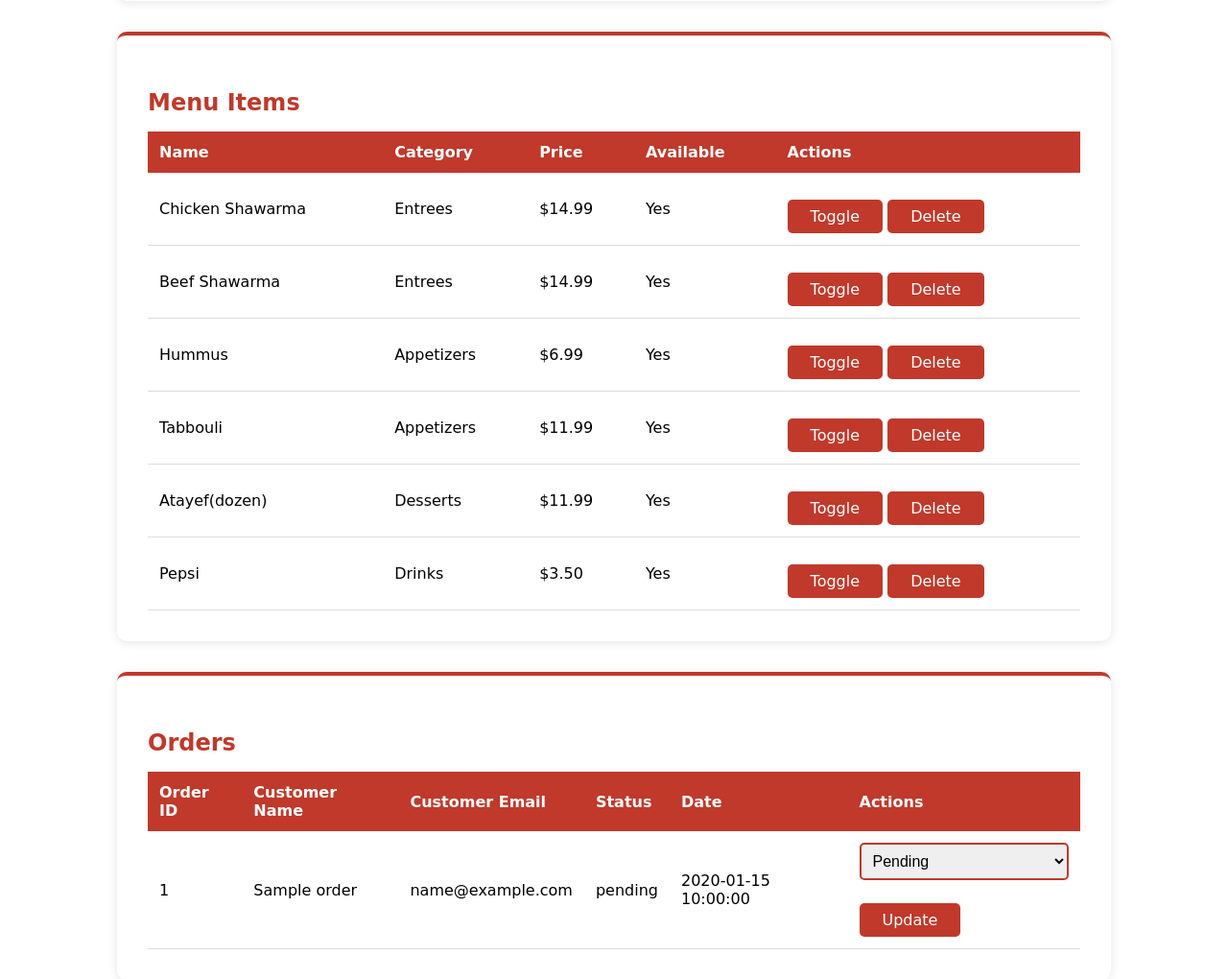
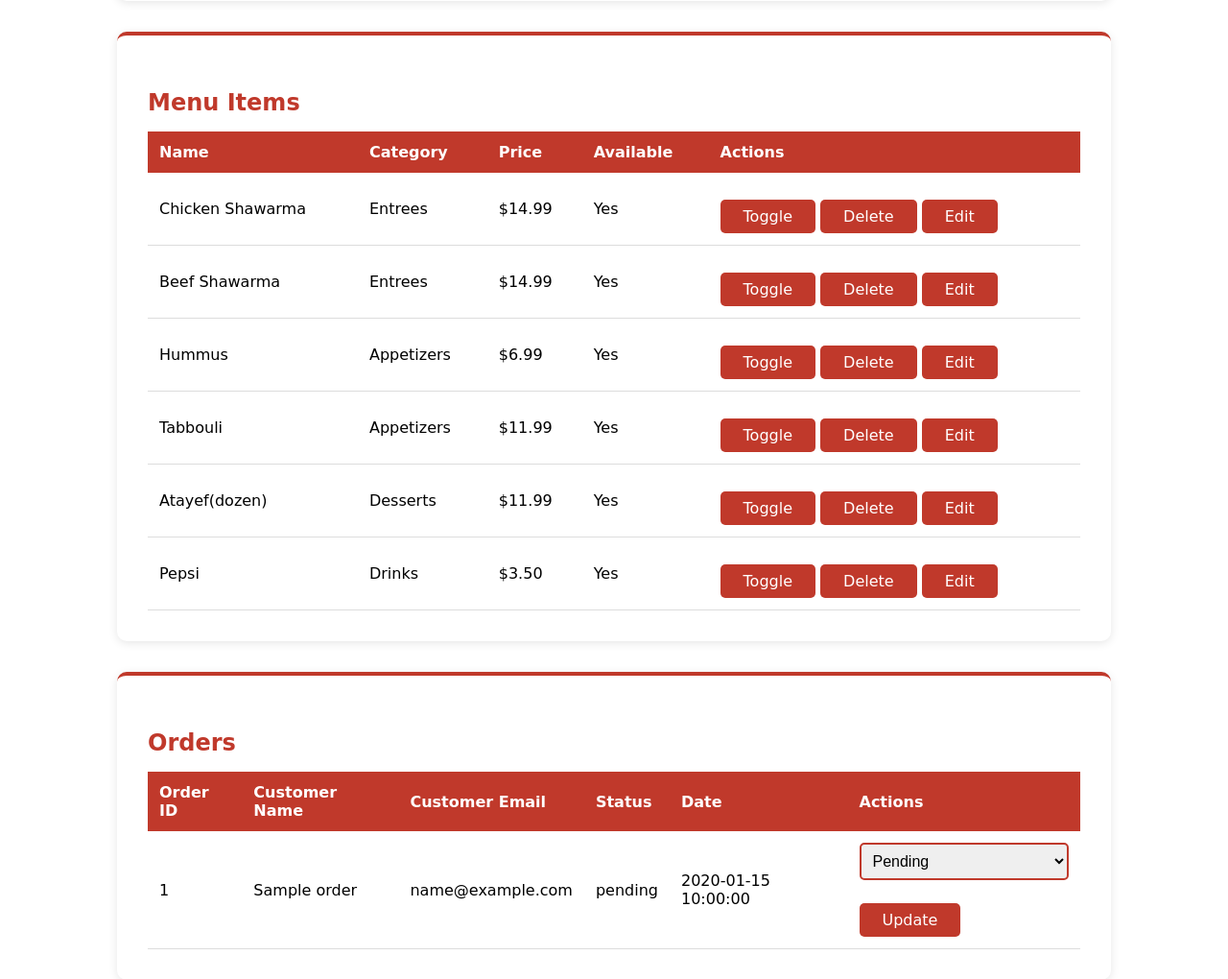
Before and after one commit to Razanshams/Lavantine-Eatery, a PHP site: page /admin/dashboard.php in a window 1280 px wide. Shown: the part 822-1842 px from the top of the page at 96% size. Run offline with PHP 8.4, Linux system fonts and the light colour scheme; the visitor is signed in with stand-in values (Sample User, id 1); data comes from the database, SQL or seed files in the repository; tables that the repository leaves empty hold one stand-in row (values such as "Sample post").

Commit message:
tested and fixed admin

```diff
--- a/admin/dashboard.php
+++ b/admin/dashboard.php
@@ -40,6 +40,18 @@ if ($_SERVER['REQUEST_METHOD'] === 'POST' && isset($_POST['action'])) {
         $stmt->execute([$name, $description, $price, $category, $image]);
         $success = 'Item added successfully!';
     }
+    if ($action === 'edit_item') {
+        $id = $_POST['item_id'];
+        $name = trim($_POST['name']);
+        $description = trim($_POST['description']);
+        $price = $_POST['price'];
+        $category = $_POST['category'];
+        $image = trim($_POST['image']);
+
+        $stmt = $pdo->prepare("UPDATE menu_items SET name=?, description=?, price=?, category=?, image=? WHERE id=?");
+        $stmt->execute([$name, $description, $price, $category, $image, $id]);
+        $success = 'Item updated successfully!';
+    }
 }
 $menuItems = $pdo->query("SELECT * FROM menu_items")->fetchAll(PDO::FETCH_ASSOC);
 $orders = $pdo->query("SELECT * FROM orders ORDER BY created_at DESC")->fetchAll(PDO::FETCH_ASSOC);
@@ -63,6 +75,7 @@ $orders = $pdo->query("SELECT * FROM orders ORDER BY created_at DESC")->fetchAll
         <?php if ($error): ?>
             <p class="error"><?= $error ?></p>
         <?php endif; ?>
+
         <div class="admin-section">
             <h3>Add New Menu Item</h3>
             <form method="POST" action="">
@@ -91,8 +104,41 @@ $orders = $pdo->query("SELECT * FROM orders ORDER BY created_at DESC")->fetchAll
                 <button type="submit">Add Item</button>
             </form>
         </div>
+
+        <div class="admin-section" id="edit-form" style="display:none;">
+            <h3>Edit Menu Item</h3>
+            <form method="POST" action="">
+                <input type="hidden" name="action" value="edit_item">
+                <input type="hidden" name="item_id" id="edit-id">
+
+                <label>Name</label>
+                <input type="text" name="name" id="edit-name" required>
+
+                <label>Description</label>
+                <input type="text" name="description" id="edit-description" required>
+
+                <label>Price</label>
+                <input type="number" step="0.01" name="price" id="edit-price" required>
+
+                <label>Category</label>
+                <select name="category" id="edit-category">
+                    <option value="Appetizers">Appetizers</option>
+                    <option value="Entrees">Entrees</option>
+                    <option value="Desserts">Desserts</option>
+                    <option value="Drinks">Drinks</option>
+                </select>
+
+                <label>Image filename</label>
+                <input type="text" name="image" id="edit-image">
+
+                <button type="submit">Save Changes</button>
+                <button type="button" onclick="document.getElementById('edit-form').style.display='none'">Cancel</button>
+            </form>
+        </div>
+
         <div class="admin-section">
             <h3>Menu Items</h3>
+            <div class="table-wrapper">
                 <table>
                     <tr>
                         <th>Name</th>
@@ -118,13 +164,23 @@ $orders = $pdo->query("SELECT * FROM orders ORDER BY created_at DESC")->fetchAll
                                 <input type="hidden" name="item_id" value="<?= $item['id'] ?>">
                                 <button type="submit">Delete</button>
                             </form>
+                            <button class="edit-btn"
+                                data-id="<?= $item['id'] ?>"
+                                data-name="<?= htmlspecialchars($item['name']) ?>"
+                                data-description="<?= htmlspecialchars($item['description']) ?>"
+                                data-price="<?= $item['price'] ?>"
+                                data-category="<?= $item['category'] ?>"
+                                data-image="<?= $item['image'] ?>">Edit</button>
                         </td>
                     </tr>
                     <?php endforeach; ?>
                 </table>
             </div>
+        </div>
+
         <div class="admin-section">
             <h3>Orders</h3>
+            <div class="table-wrapper">
                 <table>
                     <tr>
                         <th>Order ID</th>
@@ -159,5 +215,8 @@ $orders = $pdo->query("SELECT * FROM orders ORDER BY created_at DESC")->fetchAll
                 </table>
             </div>
         </div>
+
+    </div>
+    <script src="../js/admin.js"></script>
 </body>
 </html>
--- a/css/admin.css
+++ b/css/admin.css
@@ -189,6 +189,11 @@ table {
     font-family: var(--font-family);
 }
 
+.table-wrapper {
+    width: 100%;
+    overflow-x: auto;
+}
+
 th {
     background-color: var(--background-color);
     color: var(--primary-color);
@@ -250,3 +255,18 @@ tr:hover {
     font-weight: bold;
     margin-left: 0.25rem;
 }
+
+@media (max-width: 600px) {
+    .dashboard-container {
+        padding: 0 1rem;
+    }
+
+    .admin-section {
+        padding: 1rem;
+    }
+
+    th, td {
+        padding: 0.5rem;
+        font-size: 0.85rem;
+    }
+}
--- /dev/null
+++ b/js/admin.js
@@ -0,0 +1,22 @@
+document.addEventListener('DOMContentLoaded', () => {
+    const editButtons = document.querySelectorAll('.edit-btn');
+    const editForm = document.getElementById('edit-form');
+
+    editButtons.forEach(button => {
+        button.addEventListener('click', () => {
+            // read the sticky notes from the button
+            document.getElementById('edit-id').value = button.dataset.id;
+            document.getElementById('edit-name').value = button.dataset.name;
+            document.getElementById('edit-description').value = button.dataset.description;
+            document.getElementById('edit-price').value = button.dataset.price;
+            document.getElementById('edit-category').value = button.dataset.category;
+            document.getElementById('edit-image').value = button.dataset.image;
+
+            // show the edit form
+            editForm.style.display = 'block';
+
+            // scroll down to the edit form
+            editForm.scrollIntoView({ behavior: 'smooth' });
+        });
+    });
+});
```
Also changed, not shown: images/falafel.webp (added). Lines whose indentation alone changed are shown as unchanged.
